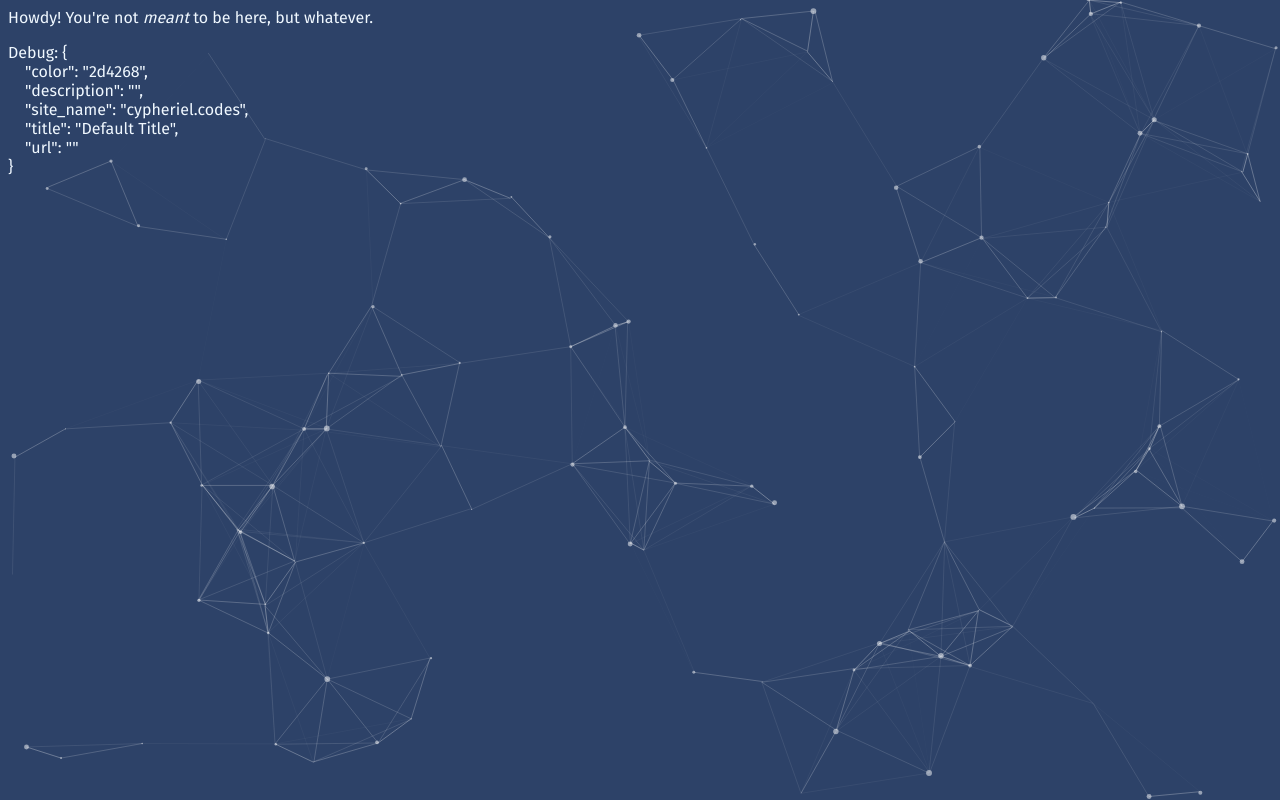
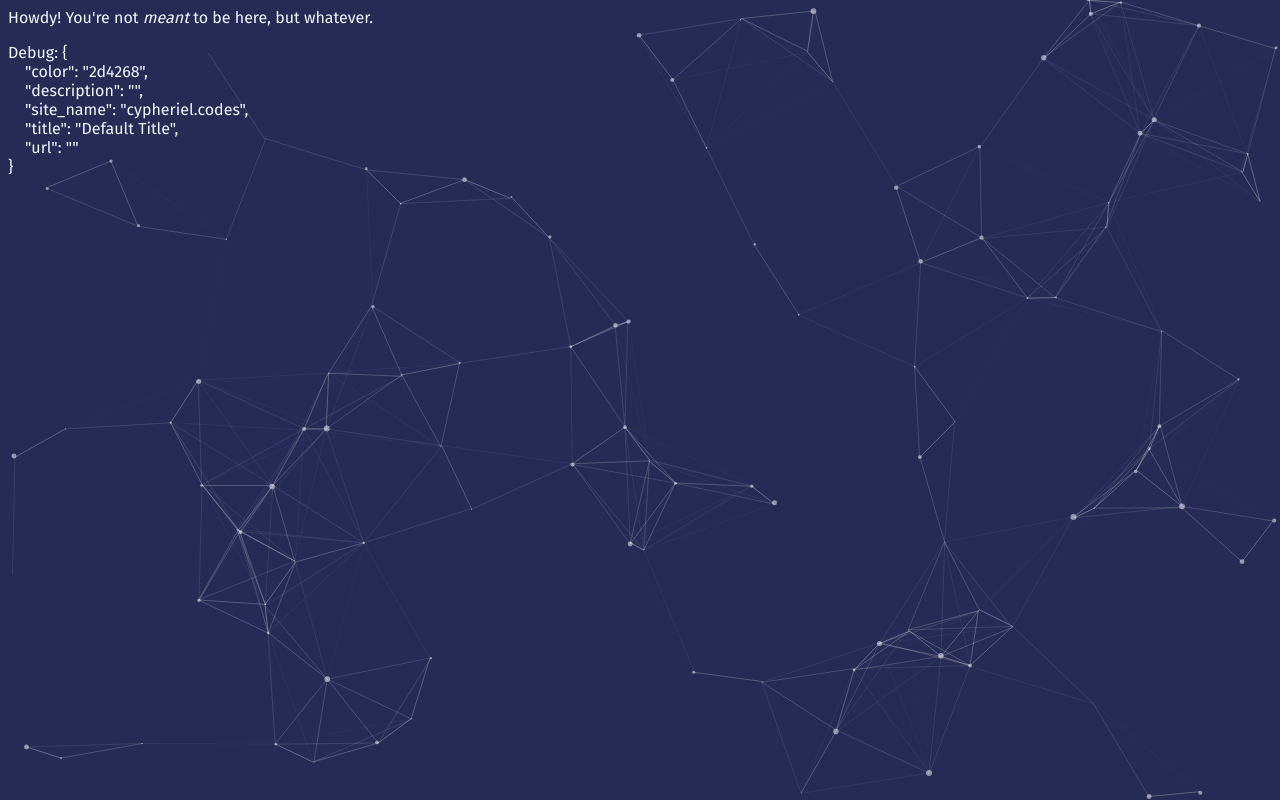
Before and after one commit to Cypheriel/cypheriel.codes, a Flask app: page /embed in a window 1280 px wide. Run offline with Flask 2, Linux system fonts and the light colour scheme.

Commit message:
Change color to 262b56

```diff
--- a/embed.py
+++ b/embed.py
@@ -18,7 +18,7 @@
     author_url: str = "https://cypheriel.codes/"
     provider_name: str = "cypheriel.codes"
     provider_url: str = "https://cypheriel.codes/"
-    color: str = "2d4268"
+    color: str = "262b56"
 
     def render(self):
         return {
--- a/templates/base.html
+++ b/templates/base.html
@@ -53,7 +53,7 @@
             }
 
             body {
-                background-color: #2d4268;
+                background-color: #262b56;
             }
 
             p, pre, h1, h2 {
```
